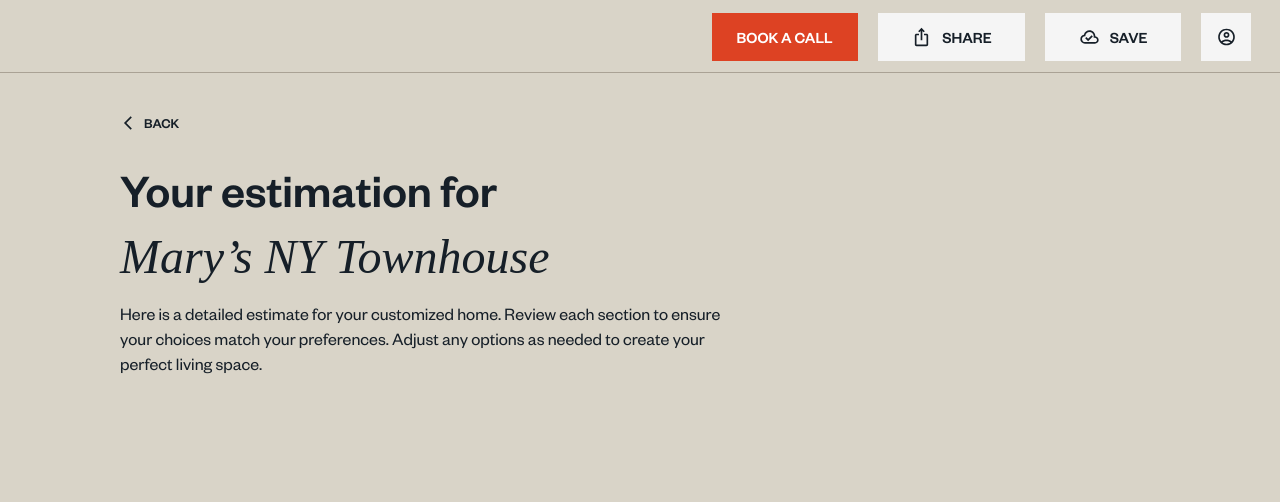
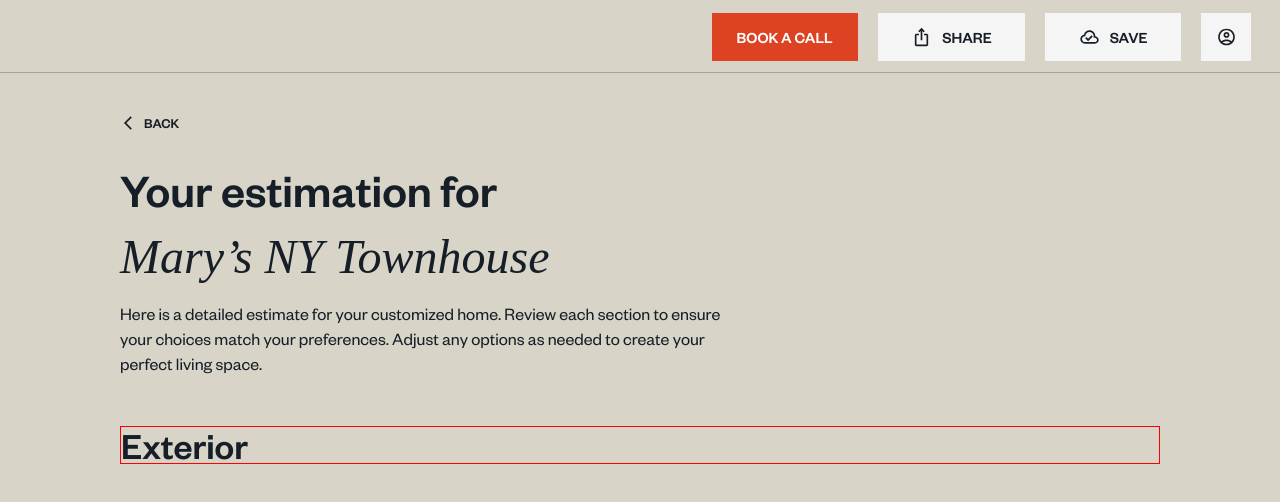
Before and after one commit to Alozi/split-test-task, a Next.js app: page / in a window 1280 px wide. Shown: the top 502 px of the page. Built offline with nearby package versions, Linux system fonts and the light colour scheme.

Commit message:
Add component section-title, create and start work with component Exterior

```diff
--- a/app/page.js
+++ b/app/page.js
@@ -1,8 +1,9 @@
 import Image from "next/image";
+import Link from "next/link";
 import styles from "./page.module.scss";
-import Link from "next/link";
 
-import ArrowBackIcon from '@/public/icons/arrow-back.svg'
+import ArrowBackIcon from '@/public/icons/arrow-back.svg';
+import Exterior from "@/components/exterior/exterior";
 
 export default function Home() {
   return (
@@ -20,8 +21,10 @@ export default function Home() {
               perfect living space.</p>
           </div>
         </header>
-        <div>
-
+        <div className={styles.wrapper}>
+          <Exterior />
+          {/* <Cart /> */}
+          {/* <Upgrades /> */}
         </div>
       </main>
     </div>
--- a/app/page.module.scss
+++ b/app/page.module.scss
@@ -10,10 +10,9 @@
 }
 
 .main {
-  // display: flex;
-  // flex-direction: column;
-  // gap: 32px;
-  // grid-row-start: 2;
+  display: flex;
+  flex-direction: column;
+  gap: 50px;
 }
 
 .header {
@@ -58,3 +57,7 @@
     letter-spacing: -3%;
   }
 }
+
+.wrapper {
+  border: 1px solid red;
+}
--- /dev/null
+++ b/components/common/section-title.js
@@ -0,0 +1,11 @@
+import classes from './section-title.module.scss';
+
+export default function SectionTitle({ children, colorLight }) {
+    let linkClasses = `${classes.title}`;
+
+    if (colorLight) {
+        linkClasses += ` ${classes.colorLight}`;
+    }
+
+    return <h2 className={linkClasses}>{children}</h2 >
+}
--- /dev/null
+++ b/components/common/section-title.module.scss
@@ -0,0 +1,12 @@
+@use "@/styles/variables";
+
+.title {
+  font-weight: 500;
+  font-size: 38px;
+  line-height: 36px;
+  letter-spacing: 0;
+}
+
+.colorLight {
+  color: variables.$text-white-color-2;
+}
--- /dev/null
+++ b/components/exterior/exterior.js
@@ -0,0 +1,9 @@
+import styles from "./exterior.module.scss";
+
+import SectionTitle from "../common/section-title";
+
+export default function Exterior() {
+    return <div className={styles.wrapper}>
+        <SectionTitle>Exterior</SectionTitle>
+    </div>
+}
--- a/styles/_variables.scss
+++ b/styles/_variables.scss
@@ -9,3 +9,4 @@ $border-color: #aaa295;
 // Text colors
 $text-black-color: #161f28;
 $text-white-color: #ffffff;
+$text-white-color-2: #f5f5f5;
```
Also changed, not shown: components/exterior/exterior.module.scss (added).
